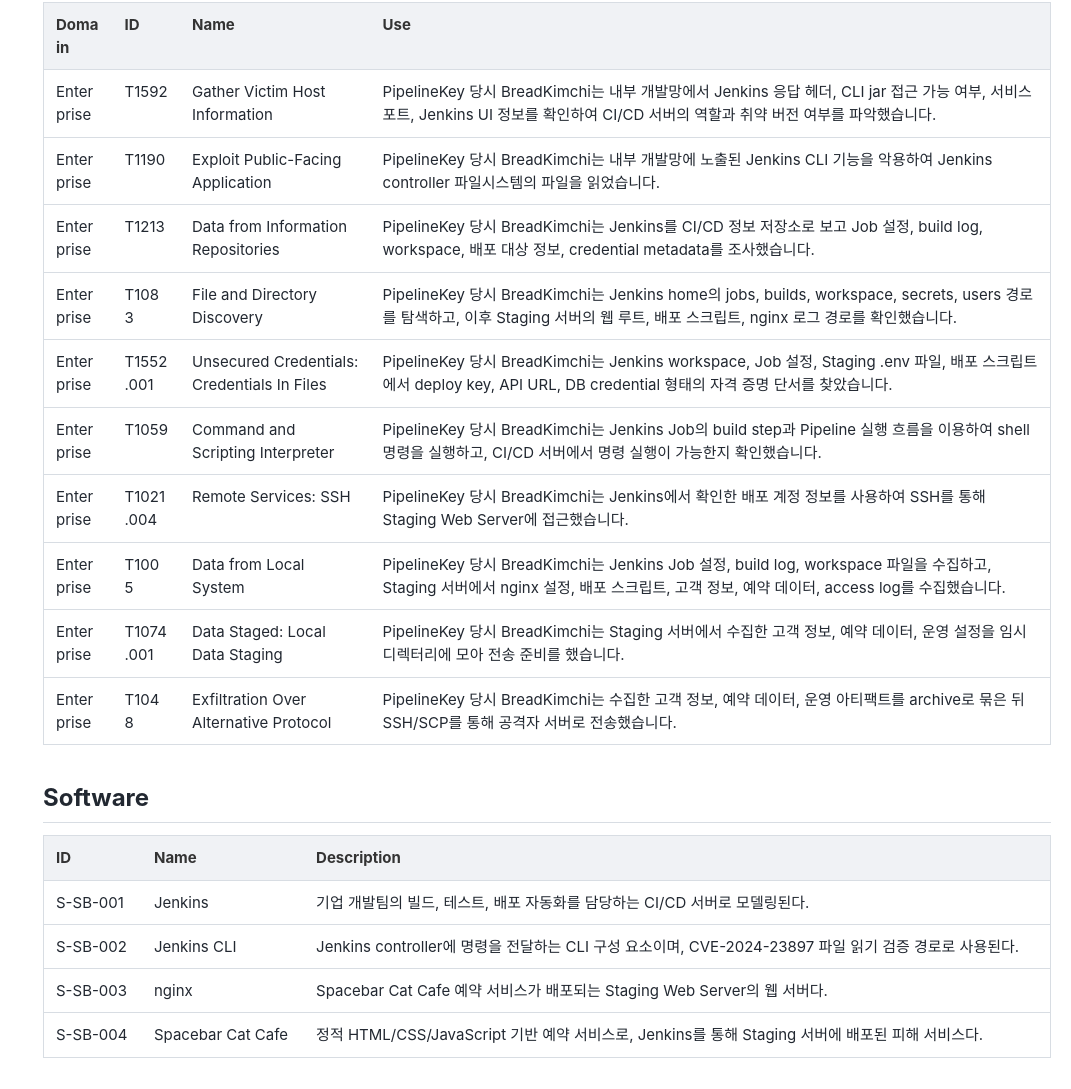
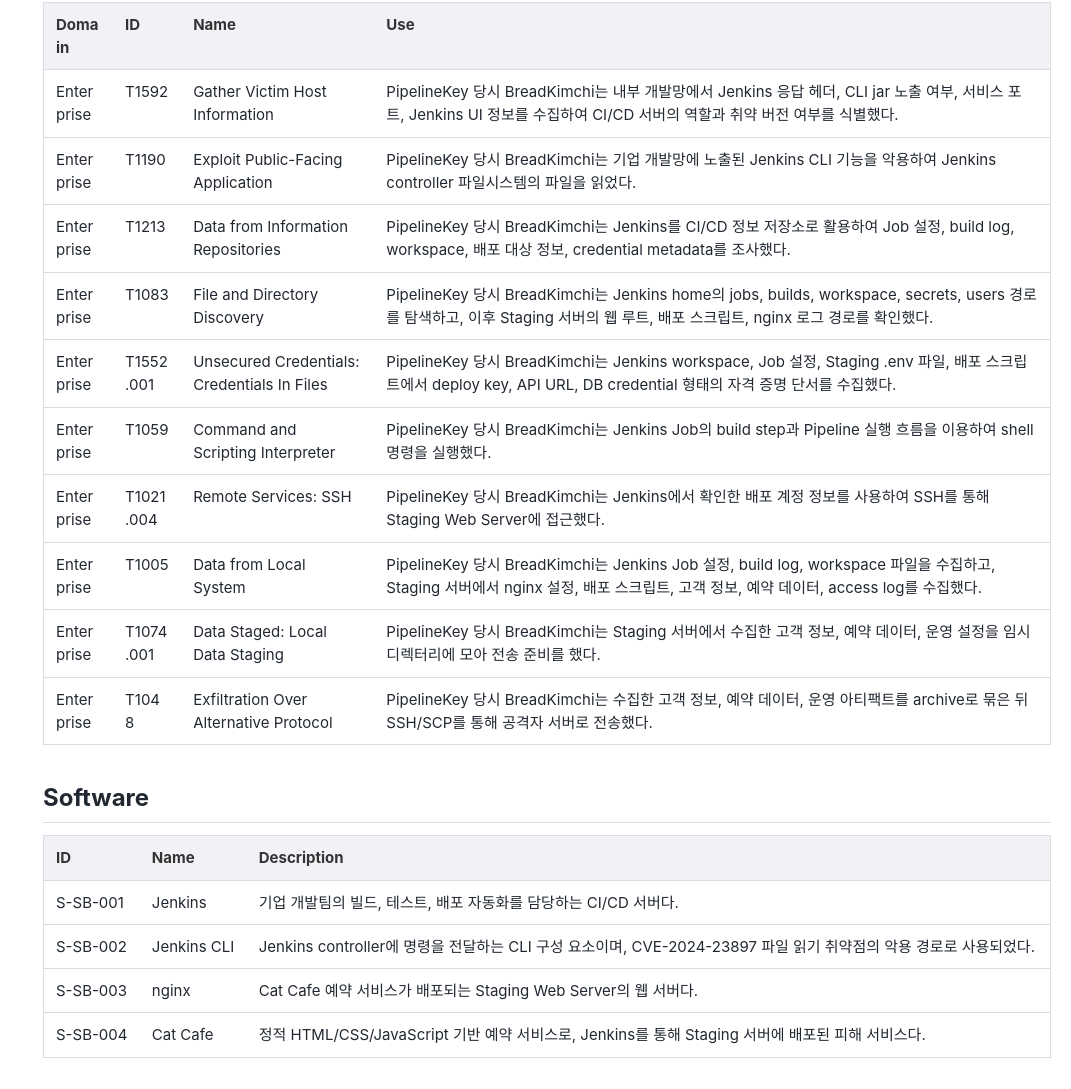
Before and after one commit to Jseanxx/Spacebar-MITRE-ATTACK-campaigns, a website: page campaigns/SB-01.html in a window 1280 px wide. Shown: the part 881-1970 px from the top of the page, without its empty margins (209-1280 px from the left). Drawn offline with Linux system fonts and the light colour scheme.

Commit message:
Build campaign pages

```diff
--- a/campaigns/SB-01.html
+++ b/campaigns/SB-01.html
@@ -39,7 +39,7 @@
     <main class="page campaign-content">
       <div class="breadcrumbs"><a href="./">Home</a> / <a href="./">Campaigns</a> / <span>PipelineKey</span></div>
 <h1>PipelineKey</h1>
-<p>PipelineKey는 기업 개발망의 Jenkins CI/CD 서버와 Staging Web Server를 대상으로 한 침해 캠페인이다. BreadKimchi는 사전에 확보한 내부 개발망 접근권을 이용해 Jenkins 서버에 접근하고, Jenkins CLI 파일 읽기 취약점과 배포 credential 관리 미흡을 이용해 Job 설정, build log, workspace, 배포 키 단서를 조사했다. 이후 Jenkins가 배포하는 Cat Cafe Staging 서버에 접근하여 nginx 설정, 배포 스크립트, 고객 정보와 예약 데이터를 수집하고, 수집한 데이터를 archive로 묶어 SSH/SCP를 통해 공격자 서버로 전송했다.</p>
+<p>PipelineKey는 기업 개발망의 Jenkins CI/CD 서버와 Staging Web Server를 대상으로 한 침해 캠페인이다. BreadKimchi는 유출된 개발자 VPN 계정 또는 협력사 접근권을 통해 내부 개발망에 진입한 뒤 Jenkins 서버를 식별했다. 이후 Jenkins CLI 파일 읽기 취약점과 배포 credential 관리 미흡을 이용해 Job 설정, build log, workspace, 배포 키 단서를 조사했다. BreadKimchi는 Jenkins가 배포하는 Cat Cafe Staging 서버에 접근하여 nginx 설정, 배포 스크립트, 고객 정보와 예약 데이터를 수집하고, 수집한 데이터를 archive로 묶어 SSH/SCP를 통해 공격자 서버로 전송했다.</p>
 <div class="table-wrap wide-table">
 <table>
 <thead><tr><th>Field</th><th>Value</th></tr></thead>
@@ -63,26 +63,26 @@
 <table>
 <thead><tr><th>Domain</th><th>ID</th><th>Name</th><th>Use</th></tr></thead>
 <tbody>
-<tr><td>Enterprise</td><td>T1592</td><td>Gather Victim Host Information</td><td>PipelineKey 당시 BreadKimchi는 내부 개발망에서 Jenkins 응답 헤더, CLI jar 접근 가능 여부, 서비스 포트, Jenkins UI 정보를 확인하여 CI/CD 서버의 역할과 취약 버전 여부를 파악했습니다.</td></tr>
-<tr><td>Enterprise</td><td>T1190</td><td>Exploit Public-Facing Application</td><td>PipelineKey 당시 BreadKimchi는 내부 개발망에 노출된 Jenkins CLI 기능을 악용하여 Jenkins controller 파일시스템의 파일을 읽었습니다.</td></tr>
-<tr><td>Enterprise</td><td>T1213</td><td>Data from Information Repositories</td><td>PipelineKey 당시 BreadKimchi는 Jenkins를 CI/CD 정보 저장소로 보고 Job 설정, build log, workspace, 배포 대상 정보, credential metadata를 조사했습니다.</td></tr>
-<tr><td>Enterprise</td><td>T1083</td><td>File and Directory Discovery</td><td>PipelineKey 당시 BreadKimchi는 Jenkins home의 jobs, builds, workspace, secrets, users 경로를 탐색하고, 이후 Staging 서버의 웹 루트, 배포 스크립트, nginx 로그 경로를 확인했습니다.</td></tr>
-<tr><td>Enterprise</td><td>T1552.001</td><td>Unsecured Credentials: Credentials In Files</td><td>PipelineKey 당시 BreadKimchi는 Jenkins workspace, Job 설정, Staging .env 파일, 배포 스크립트에서 deploy key, API URL, DB credential 형태의 자격 증명 단서를 찾았습니다.</td></tr>
-<tr><td>Enterprise</td><td>T1059</td><td>Command and Scripting Interpreter</td><td>PipelineKey 당시 BreadKimchi는 Jenkins Job의 build step과 Pipeline 실행 흐름을 이용하여 shell 명령을 실행하고, CI/CD 서버에서 명령 실행이 가능한지 확인했습니다.</td></tr>
-<tr><td>Enterprise</td><td>T1021.004</td><td>Remote Services: SSH</td><td>PipelineKey 당시 BreadKimchi는 Jenkins에서 확인한 배포 계정 정보를 사용하여 SSH를 통해 Staging Web Server에 접근했습니다.</td></tr>
-<tr><td>Enterprise</td><td>T1005</td><td>Data from Local System</td><td>PipelineKey 당시 BreadKimchi는 Jenkins Job 설정, build log, workspace 파일을 수집하고, Staging 서버에서 nginx 설정, 배포 스크립트, 고객 정보, 예약 데이터, access log를 수집했습니다.</td></tr>
-<tr><td>Enterprise</td><td>T1074.001</td><td>Data Staged: Local Data Staging</td><td>PipelineKey 당시 BreadKimchi는 Staging 서버에서 수집한 고객 정보, 예약 데이터, 운영 설정을 임시 디렉터리에 모아 전송 준비를 했습니다.</td></tr>
-<tr><td>Enterprise</td><td>T1048</td><td>Exfiltration Over Alternative Protocol</td><td>PipelineKey 당시 BreadKimchi는 수집한 고객 정보, 예약 데이터, 운영 아티팩트를 archive로 묶은 뒤 SSH/SCP를 통해 공격자 서버로 전송했습니다.</td></tr>
+<tr><td>Enterprise</td><td>T1592</td><td>Gather Victim Host Information</td><td>PipelineKey 당시 BreadKimchi는 내부 개발망에서 Jenkins 응답 헤더, CLI jar 노출 여부, 서비스 포트, Jenkins UI 정보를 수집하여 CI/CD 서버의 역할과 취약 버전 여부를 식별했다.</td></tr>
+<tr><td>Enterprise</td><td>T1190</td><td>Exploit Public-Facing Application</td><td>PipelineKey 당시 BreadKimchi는 기업 개발망에 노출된 Jenkins CLI 기능을 악용하여 Jenkins controller 파일시스템의 파일을 읽었다.</td></tr>
+<tr><td>Enterprise</td><td>T1213</td><td>Data from Information Repositories</td><td>PipelineKey 당시 BreadKimchi는 Jenkins를 CI/CD 정보 저장소로 활용하여 Job 설정, build log, workspace, 배포 대상 정보, credential metadata를 조사했다.</td></tr>
+<tr><td>Enterprise</td><td>T1083</td><td>File and Directory Discovery</td><td>PipelineKey 당시 BreadKimchi는 Jenkins home의 jobs, builds, workspace, secrets, users 경로를 탐색하고, 이후 Staging 서버의 웹 루트, 배포 스크립트, nginx 로그 경로를 확인했다.</td></tr>
+<tr><td>Enterprise</td><td>T1552.001</td><td>Unsecured Credentials: Credentials In Files</td><td>PipelineKey 당시 BreadKimchi는 Jenkins workspace, Job 설정, Staging .env 파일, 배포 스크립트에서 deploy key, API URL, DB credential 형태의 자격 증명 단서를 수집했다.</td></tr>
+<tr><td>Enterprise</td><td>T1059</td><td>Command and Scripting Interpreter</td><td>PipelineKey 당시 BreadKimchi는 Jenkins Job의 build step과 Pipeline 실행 흐름을 이용하여 shell 명령을 실행했다.</td></tr>
+<tr><td>Enterprise</td><td>T1021.004</td><td>Remote Services: SSH</td><td>PipelineKey 당시 BreadKimchi는 Jenkins에서 확인한 배포 계정 정보를 사용하여 SSH를 통해 Staging Web Server에 접근했다.</td></tr>
+<tr><td>Enterprise</td><td>T1005</td><td>Data from Local System</td><td>PipelineKey 당시 BreadKimchi는 Jenkins Job 설정, build log, workspace 파일을 수집하고, Staging 서버에서 nginx 설정, 배포 스크립트, 고객 정보, 예약 데이터, access log를 수집했다.</td></tr>
+<tr><td>Enterprise</td><td>T1074.001</td><td>Data Staged: Local Data Staging</td><td>PipelineKey 당시 BreadKimchi는 Staging 서버에서 수집한 고객 정보, 예약 데이터, 운영 설정을 임시 디렉터리에 모아 전송 준비를 했다.</td></tr>
+<tr><td>Enterprise</td><td>T1048</td><td>Exfiltration Over Alternative Protocol</td><td>PipelineKey 당시 BreadKimchi는 수집한 고객 정보, 예약 데이터, 운영 아티팩트를 archive로 묶은 뒤 SSH/SCP를 통해 공격자 서버로 전송했다.</td></tr>
 </tbody></table></div>
 <h2 id="software">Software</h2>
 <div class="table-wrap wide-table">
 <table>
 <thead><tr><th>ID</th><th>Name</th><th>Description</th></tr></thead>
 <tbody>
-<tr><td>S-SB-001</td><td>Jenkins</td><td>기업 개발팀의 빌드, 테스트, 배포 자동화를 담당하는 CI/CD 서버로 모델링된다.</td></tr>
-<tr><td>S-SB-002</td><td>Jenkins CLI</td><td>Jenkins controller에 명령을 전달하는 CLI 구성 요소이며, CVE-2024-23897 파일 읽기 검증 경로로 사용된다.</td></tr>
-<tr><td>S-SB-003</td><td>nginx</td><td>Spacebar Cat Cafe 예약 서비스가 배포되는 Staging Web Server의 웹 서버다.</td></tr>
-<tr><td>S-SB-004</td><td>Spacebar Cat Cafe</td><td>정적 HTML/CSS/JavaScript 기반 예약 서비스로, Jenkins를 통해 Staging 서버에 배포된 피해 서비스다.</td></tr>
+<tr><td>S-SB-001</td><td>Jenkins</td><td>기업 개발팀의 빌드, 테스트, 배포 자동화를 담당하는 CI/CD 서버다.</td></tr>
+<tr><td>S-SB-002</td><td>Jenkins CLI</td><td>Jenkins controller에 명령을 전달하는 CLI 구성 요소이며, CVE-2024-23897 파일 읽기 취약점의 악용 경로로 사용되었다.</td></tr>
+<tr><td>S-SB-003</td><td>nginx</td><td>Cat Cafe 예약 서비스가 배포되는 Staging Web Server의 웹 서버다.</td></tr>
+<tr><td>S-SB-004</td><td>Cat Cafe</td><td>정적 HTML/CSS/JavaScript 기반 예약 서비스로, Jenkins를 통해 Staging 서버에 배포된 피해 서비스다.</td></tr>
 </tbody></table></div>
 <h2 id="references">References</h2>
 <ol>
```
Also changed, not shown: campaigns/index.html (+1 -1 lines).
